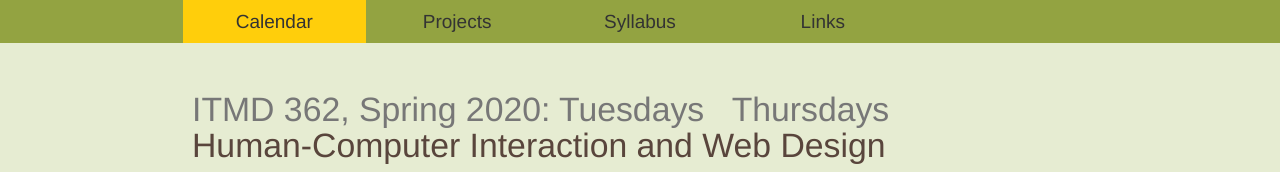
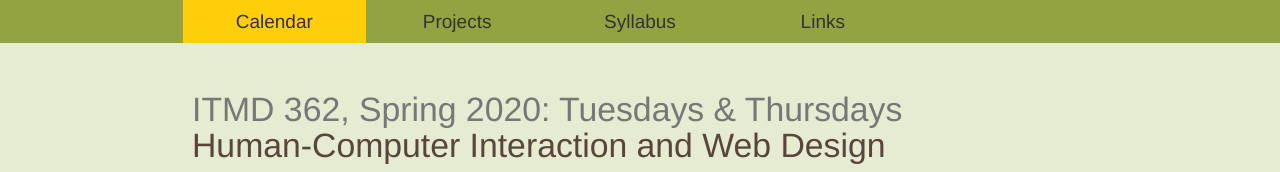
Before and after one commit to tayuen/itmd-362-spring2020-tu, a plain HTML site: page index.html in a window 1280 px wide. Shown: the top 172 px of the page. Drawn offline with nearby package versions, Linux system fonts and the light colour scheme.

Commit message:
fixing spacing

```diff
--- a/index.html
+++ b/index.html
@@ -11,7 +11,7 @@
 <body>
   <div id="page">
     <header id="header">
-      <h1><small>ITMD 362, Spring 2020: Tuesdays &nbsp; Thursdays</small> Human-Computer Interaction and Web&nbsp;Design</h1>
+      <h1><small>ITMD 362, Spring 2020: Tuesdays &amp; Thursdays</small> Human-Computer Interaction and Web Design</h1>
       <p class="tagline">
         Principles and practices of HCI through a mobile-first approach to web design and development.
         Taught by <a href="#instructor">Professor Daniel Krieglstein</a>. Course developed by IIT Professors
```
Also changed, not shown: links.html (+1 -1 lines), projects.html (+1 -1 lines), syllabus.html (+1 -1 lines).
